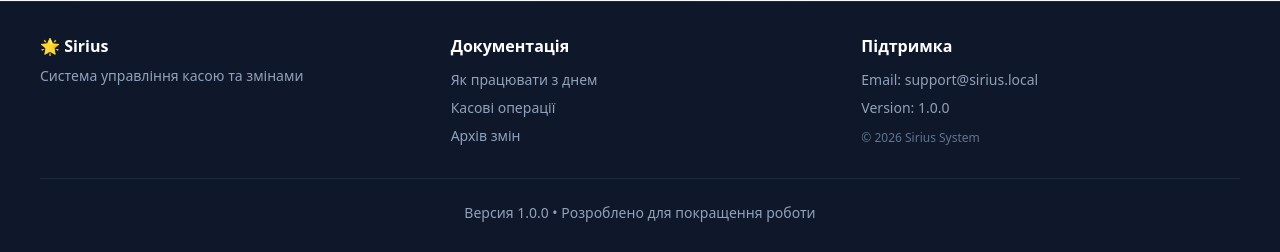
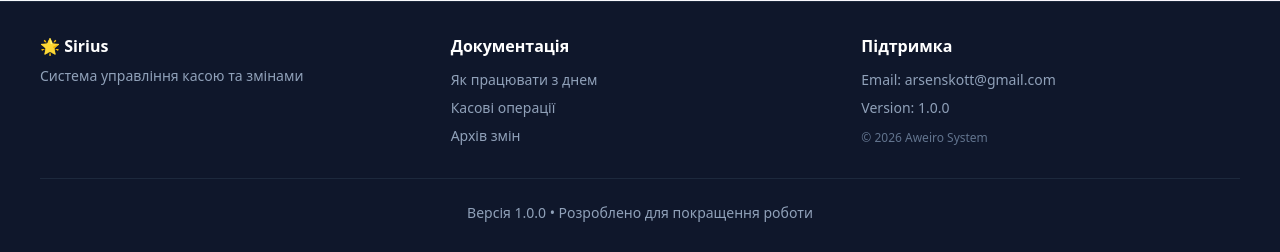
Before and after one commit to Aweiro/aweiro-crm-presentation, a Next.js app: page / in a window 1280 px wide. Shown: the part 1110-1362 px from the top of the page. Built offline with nearby package versions, Linux system fonts and the light colour scheme; no server answers.

Commit message:
add presentation

```diff
--- a/src/app/login/page.tsx
+++ b/src/app/login/page.tsx
@@ -125,12 +125,12 @@ function LoginPageContent() {
 							<span>Підтримка:</span>
 
 							<a
-								href="https://t.me/sergsxdxv"
+								href="https://t.me/arsenbogak"
 								target="_blank"
 								rel="noreferrer"
 								className="font-semibold text-blue-600 hover:text-blue-700"
 							>
-								@sergsxdxv
+								@arsenbogak
 							</a>
 						</p>
 					</div>
--- a/src/app/page.tsx
+++ b/src/app/page.tsx
@@ -218,17 +218,17 @@ export default function HomePage() {
 						<div>
 							<h4 className="font-bold mb-3">Підтримка</h4>
 							<ul className="space-y-2 text-slate-400 text-sm">
-								<li>Email: support@sirius.local</li>
+								<li>Email: arsenskott@gmail.com</li>
 								<li>Version: 1.0.0</li>
 								<li className="text-slate-500 text-xs mt-3">
-									© 2026 Sirius System
+									© 2026 Aweiro System
 								</li>
 							</ul>
 						</div>
 					</div>
 					<div className="border-t border-slate-800 pt-6 text-slate-400 text-sm text-center">
 						<p>
-							Версия {process.env.NEXT_PUBLIC_APP_VERSION || '1.0.0'} •
+							Версія {process.env.NEXT_PUBLIC_APP_VERSION || '1.0.0'} •
 							Розроблено для покращення роботи
 						</p>
 					</div>
```
